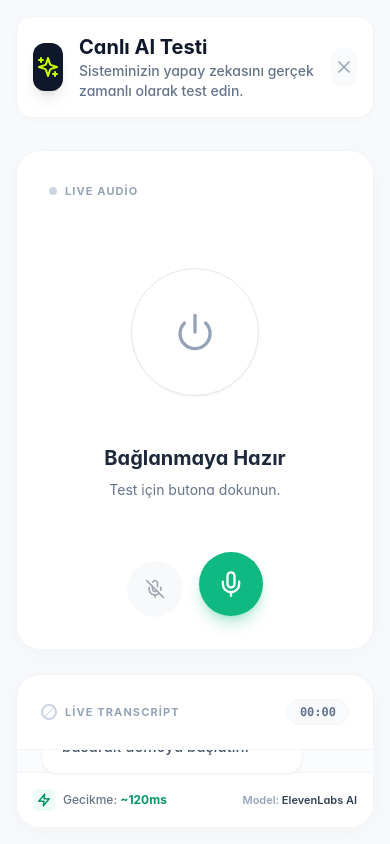
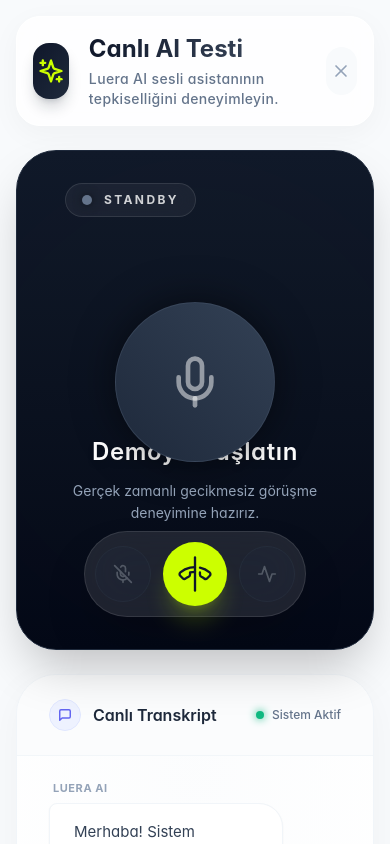
Before and after one commit to furkanulgr/callflow, a React (Vite) app: page /test in a window 390 px wide. Shown: the top 844 px of the page. Built offline with nearby package versions, Linux system fonts and the light colour scheme; no server answers.

Commit message:
feat: Otonom arama butonu ve Native ElevenLabs entegrasyonu eklendi

```diff
--- a/src/pages/LiveTestPage.tsx
+++ b/src/pages/LiveTestPage.tsx
@@ -1,5 +1,5 @@
 import { useState, useEffect, useRef } from "react";
-import { Mic, PhoneOff, MicOff, Sparkles, X, Power } from "lucide-react";
+import { Mic, PhoneOff, MicOff, Sparkles, X, Activity, Volume2 } from "lucide-react";
 import { cn } from "@/utils/cn";
 import { startElevenLabsConversation, ELEVENLABS_AGENT_ID } from "@/utils/elevenlabs";
 
@@ -17,7 +17,7 @@
     const [isCalling, setIsCalling] = useState(false);
     const [isAiSpeaking, setIsAiSpeaking] = useState(false);
     const [messages, setMessages] = useState<Message[]>([
-        { id: -1, speaker: "ai", text: "Merhaba! Sistem bağlantısı hazır. Lütfen bağlan butonuna basarak demoyu başlatın.", time: "00:00" }
+        { id: -1, speaker: "ai", text: "Merhaba! Sistem bağlantısı hazır. Lütfen çağrıyı başlatarak demoya girin.", time: "00:00" }
     ]);
     const scrollRef = useRef<HTMLDivElement>(null);
     const conversationRef = useRef<any>(null);
@@ -115,141 +115,181 @@
     };
 
     return (
-        <div className="min-h-screen bg-[#F8F9FB] flex flex-col font-sans p-4 md:p-8">
+        <div className="min-h-screen bg-[#F8FAFC] flex flex-col font-sans p-4 md:p-6 lg:p-8">
             {/* ── HEADER ── */}
-            <div className="max-w-7xl mx-auto w-full mb-8">
-                <div className="bg-white rounded-2xl p-4 md:p-6 shadow-[0_2px_10px_rgba(0,0,0,0.02)] border border-slate-100 flex items-center justify-between">
-                    <div className="flex items-center gap-4">
-                        <div className="w-12 h-12 rounded-xl bg-[#0F172A] flex items-center justify-center shadow-lg">
-                            <Sparkles className="w-6 h-6 text-[#CCFF00]" />
+            <div className="max-w-[1400px] w-full mx-auto mb-6 lg:mb-8">
+                <div className="bg-white/80 backdrop-blur-xl rounded-3xl p-4 lg:p-6 shadow-[0_8px_30px_rgb(0,0,0,0.04)] border border-white flex items-center justify-between">
+                    <div className="flex items-center gap-5">
+                        <div className="w-14 h-14 rounded-2xl bg-gradient-to-br from-slate-900 to-slate-800 flex items-center justify-center shadow-lg shadow-slate-900/20 relative overflow-hidden">
+                            <div className="absolute inset-0 bg-white/10 opacity-0 hover:opacity-100 transition-opacity" />
+                            <Sparkles className="w-7 h-7 text-[#CCFF00]" />
                         </div>
                         <div>
-                            <h1 className="text-xl font-bold text-slate-900">Canlı AI Testi</h1>
-                            <p className="text-sm text-slate-500 font-medium">Sisteminizin yapay zekasını gerçek zamanlı olarak test edin.</p>
+                            <h1 className="text-2xl font-bold bg-clip-text text-transparent bg-gradient-to-r from-slate-900 to-slate-600">
+                                Canlı AI Testi
+                            </h1>
+                            <p className="text-sm text-slate-500 font-medium tracking-wide mt-1">
+                                Luera AI sesli asistanının tepkiselliğini deneyimleyin.
+                            </p>
                         </div>
                     </div>
-                    {/* Close/Exit Button for the test panel */}
+                    {/* Exit Button */}
                     <button
                         onClick={() => window.location.href = "/"}
-                        className="w-10 h-10 rounded-full bg-slate-50 flex items-center justify-center text-slate-400 hover:text-slate-600 hover:bg-slate-100 transition-colors"
+                        className="group w-12 h-12 rounded-full bg-slate-50 flex items-center justify-center hover:bg-red-50 hover:shadow-inner transition-all duration-300"
                     >
-                        <X className="w-5 h-5" />
+                        <X className="w-5 h-5 text-slate-400 group-hover:text-red-500 transition-colors" />
                     </button>
                 </div>
             </div>
 
             {/* ── MAIN CONTENT (Split Layout) ── */}
-            <div className="max-w-7xl mx-auto w-full flex-1 flex flex-col lg:flex-row gap-6">
+            <div className="max-w-[1400px] mx-auto w-full flex-1 flex flex-col lg:flex-row gap-6 lg:gap-8">
 
-                {/* ── LEFT: AUDIO CONTROLS ── */}
-                <div className="flex-1 bg-white rounded-3xl shadow-[0_4px_20px_rgba(0,0,0,0.03)] border border-slate-100 relative overflow-hidden flex flex-col items-center justify-center p-8 min-h-[500px]">
+                {/* ── LEFT: AUDIO CONTROLS (THE ORB) ── */}
+                <div className="flex-[1.2] lg:flex-[1.5] relative rounded-[2.5rem] bg-gradient-to-b from-slate-900 to-slate-950 shadow-2xl overflow-hidden flex flex-col items-center justify-between p-8 min-h-[500px] lg:min-h-[600px] border border-slate-800">
 
-                    {/* Live Audio Indicator Top Left */}
-                    <div className="absolute top-8 left-8 flex items-center gap-2">
-                        <div className={cn("w-2 h-2 rounded-full", isCalling ? "bg-red-500 animate-pulse" : "bg-slate-300")} />
-                        <span className="text-[11px] font-bold tracking-widest text-slate-400 uppercase">
-                            LIVE AUDİO
+                    {/* Background Ambient Glow */}
+                    <div className={cn(
+                        "absolute inset-0 opacity-20 transition-opacity duration-1000",
+                        isCalling && isAiSpeaking ? "opacity-40" : ""
+                    )}>
+                        <div className="absolute top-1/2 left-1/2 -translate-x-1/2 -translate-y-1/2 w-[800px] h-[800px] bg-[#CCFF00] rounded-full blur-[160px] opacity-10" />
+                    </div>
+
+                    {/* Top Status Bar */}
+                    <div className="w-full flex justify-between items-center relative z-10 px-4">
+                        <div className="flex items-center gap-3 bg-white/5 backdrop-blur-md px-4 py-2 rounded-full border border-white/10">
+                            <div className={cn("w-2.5 h-2.5 rounded-full shadow-[0_0_10px_rgba(0,0,0,0.5)]", isCalling ? "bg-red-500 animate-pulse shadow-red-500/50" : "bg-slate-500")} />
+                            <span className="text-xs font-bold tracking-[0.2em] text-white/80 uppercase">
+                                {isCalling ? "LIVE AUDIO" : "STANDBY"}
                             </span>
                         </div>
+                        {isCalling && (
+                            <div className="flex items-center gap-2 bg-white/5 backdrop-blur-md px-4 py-2 rounded-full border border-white/10 text-white/80">
+                                <Volume2 className="w-4 h-4 text-[#CCFF00]" />
+                                <span className="font-mono text-sm tracking-wider font-semibold">{formatTime(duration)}</span>
+                            </div>
+                        )}
+                    </div>
 
-                    {/* Central Orb / Microphone Area */}
-                    <div className="relative mt-12 mb-20 flex flex-col items-center">
-                        {status === "ready" || status === "ended" ? (
-                             <button
-                                onClick={toggleCall}
-                                className="group relative w-32 h-32 rounded-full border border-slate-200 flex items-center justify-center bg-white shadow-sm hover:shadow-xl hover:border-slate-300 transition-all duration-300"
-                            >
-                                <Power className="w-10 h-10 text-slate-400 group-hover:text-emerald-500 transition-colors" />
-                            </button>
-                        ) : (
-                            <div className="relative w-48 h-48 flex items-center justify-center">
-                                {/* Soundwaves when speaking */}
+                    {/* Central Orb Display */}
+                    <div className="relative flex-1 flex flex-col items-center justify-center w-full z-10 mt-8 mb-4">
+                        <div className="relative w-64 h-64 flex items-center justify-center">
+
+                            {/* Animated Rings for AI Speaking */}
                             {isCalling && (
                                 <>
-                                        <div className={cn("absolute inset-0 rounded-full border border-[#CCFF00]/30 transition-all duration-1000", isAiSpeaking ? "scale-[1.8] opacity-0 animate-[ping_2s_cubic-bezier(0,0,0.2,1)_infinite]" : "scale-100 opacity-20")} />
-                                        <div className={cn("absolute inset-0 rounded-full border border-[#CCFF00]/50 transition-all duration-700 delay-150", isAiSpeaking ? "scale-[1.4] opacity-0 animate-[ping_1.5s_cubic-bezier(0,0,0.2,1)_infinite]" : "scale-100 opacity-20")} />
+                                    <div className={cn("absolute inset-0 rounded-full border-2 transition-all duration-1000 ease-out", isAiSpeaking ? "border-[#CCFF00]/40 scale-[1.8] opacity-0" : "border-slate-700/50 scale-100 opacity-20")} />
+                                    <div className={cn("absolute inset-0 rounded-full border-2 transition-all duration-1000 ease-out delay-150", isAiSpeaking ? "border-[#CCFF00]/30 scale-[1.5] opacity-0" : "border-slate-700/50 scale-100 opacity-20")} />
+                                    <div className={cn("absolute inset-0 rounded-full border-2 transition-all duration-1000 ease-out delay-300", isAiSpeaking ? "border-[#CCFF00]/20 scale-[1.2] opacity-0" : "border-slate-700/50 scale-100 opacity-20")} />
                                 </>
                             )}
 
-                                {/* Inner Core */}
+                            {/* Inner AI Core */}
                             <div className={cn(
-                                    "relative z-10 w-32 h-32 rounded-full bg-[#0F172A] flex items-center justify-center shadow-2xl transition-transform duration-500",
+                                "relative z-10 w-40 h-40 rounded-full flex items-center justify-center transition-all duration-700 ease-[cubic-bezier(0.23,1,0.32,1)]",
                                 status === "connecting" && "animate-pulse",
-                                    isAiSpeaking && "scale-110 shadow-[0_0_40px_rgba(204,255,0,0.3)]"
+                                isAiSpeaking
+                                    ? "bg-gradient-to-tr from-[#99cc00] to-[#e6ff66] shadow-[0_0_80px_rgba(204,255,0,0.4)] scale-110"
+                                    : "bg-gradient-to-tr from-slate-800 to-slate-700 shadow-[0_0_40px_rgba(0,0,0,0.5)] border border-slate-600/50 scale-100 hover:scale-105"
                             )}>
-                                    <Mic className={cn(
-                                        "w-10 h-10 transition-colors",
-                                        isAiSpeaking ? "text-[#CCFF00]" : "text-white/80"
+                                {isCalling ? (
+                                    <Activity className={cn(
+                                        "w-14 h-14 transition-colors duration-500",
+                                        isAiSpeaking ? "text-slate-900" : "text-white/40"
+                                    )} />
+                                ) : (
+                                    <Mic className="w-14 h-14 text-white/50" />
                                 )}
-                                    />
                             </div>
                         </div>
-                        )}
 
-                        <div className="text-center mt-12">
-                            <h2 className="text-xl font-bold text-slate-800 mb-2">
-                                {status === "ready" ? "Bağlanmaya Hazır" : status === "connecting" ? "Bağlanıyor..." : status === "talking" ? (isAiSpeaking ? "Yapay Zeka Konuşuyor..." : "Dinleniyor...") : "Çağrı Sonlandı"}
+                        {/* Status Text under Orb */}
+                        <div className="absolute bottom-[-10px] text-center w-full">
+                            <h2 className="text-2xl font-semibold text-white tracking-wide mb-3 drop-shadow-md">
+                                {status === "ready" || status === "ended"
+                                    ? "Demoyu Başlatın"
+                                    : status === "connecting"
+                                        ? "Bağlantı Kuruluyor..."
+                                        : (isAiSpeaking ? "Yapay Zeka Konuşuyor" : "Sizi Dinliyor...")}
                             </h2>
-                            <p className="text-sm text-slate-500 max-w-xs mx-auto">
-                                {status === "ready" ? "Test için butona dokunun." : "Konuşarak yapay zeka ile etkileşime geçebilirsiniz."}
+                            <p className="text-slate-400 text-sm max-w-[250px] mx-auto leading-relaxed">
+                                {status === "ready" || status === "ended"
+                                    ? "Gerçek zamanlı gecikmesiz görüşme deneyimine hazırız."
+                                    : "Normal bir telefon görüşmesi yapar gibi konuşabilirsiniz."}
                             </p>
                         </div>
                     </div>
 
-                    {/* Bottom Controls */}
-                    <div className="absolute bottom-8 left-1/2 -translate-x-1/2 flex items-center gap-4">
+                    {/* Bottom Control Dock */}
+                    <div className="relative z-10 bg-white/10 backdrop-blur-xl p-2.5 rounded-full border border-white/10 shadow-2xl flex items-center gap-3 w-max">
                         <button
                             disabled={!isCalling}
-                            className="w-14 h-14 rounded-full bg-slate-100 flex items-center justify-center text-slate-600 hover:bg-slate-200 transition-colors disabled:opacity-50"
+                            className="w-14 h-14 rounded-full bg-slate-800/80 flex items-center justify-center text-slate-300 hover:bg-slate-700 transition-colors disabled:opacity-30 disabled:cursor-not-allowed border border-slate-700"
+                            title="Mikrofonu Kapat"
                         >
                             <MicOff className="w-5 h-5" />
                         </button>
+
                         <button
                             onClick={toggleCall}
                             className={cn(
-                                "w-16 h-16 rounded-full flex items-center justify-center text-white shadow-lg shadow-red-500/30 hover:scale-105 transition-all text-xl mt-[-10px]",
-                                isCalling || status === "connecting" ? "bg-red-500" : "bg-emerald-500 shadow-emerald-500/30"
+                                "w-16 h-16 rounded-full flex items-center justify-center text-white shadow-xl transition-all duration-300 transform hover:scale-105 active:scale-95",
+                                isCalling || status === "connecting"
+                                    ? "bg-red-500 shadow-red-500/40 hover:bg-red-600"
+                                    : "bg-[#CCFF00] text-slate-900 shadow-[#CCFF00]/20 hover:bg-[#b0df00] border-2 border-[#CCFF00]/50"
                             )}
                         >
-                            {isCalling || status === "connecting" ? <PhoneOff className="w-6 h-6" /> : <Mic className="w-7 h-7" />}
+                            {isCalling || status === "connecting" ? <PhoneOff className="w-7 h-7" /> : <PhoneOff className="w-7 h-7 rotate-[135deg]" />}
+                        </button>
+
+                        <button
+                            disabled={!isCalling}
+                            className="w-14 h-14 rounded-full bg-slate-800/80 flex items-center justify-center text-slate-300 hover:bg-slate-700 transition-colors disabled:opacity-30 disabled:cursor-not-allowed border border-slate-700"
+                            title="Ayarlar"
+                        >
+                            <Activity className="w-5 h-5" />
                         </button>
                     </div>
-
                 </div>
 
-                {/* ── RIGHT: TRANSCRIPT ── */}
-                <div className="flex-1 lg:max-w-md xl:max-w-lg bg-white rounded-3xl shadow-[0_4px_20px_rgba(0,0,0,0.03)] border border-slate-100 flex flex-col overflow-hidden">
+                {/* ── RIGHT: TRANSCRIPT LAYER ── */}
+                <div className="flex-1 flex flex-col bg-white rounded-[2.5rem] shadow-[0_10px_40px_rgba(0,0,0,0.04)] border border-slate-100 overflow-hidden min-h-[500px] lg:min-h-[600px]">
 
                     {/* Transcript Header */}
-                    <div className="p-6 border-b border-slate-100 flex items-center justify-between">
-                        <div className="flex items-center gap-2 text-slate-400">
-                            <span className="w-4 h-4 rounded-sm border-2 border-slate-300 flex items-center justify-center overflow-hidden">
-                                <div className="w-full h-px bg-slate-300 transform -rotate-45" />
-                            </span>
-                            <span className="text-[11px] font-bold tracking-widest uppercase">LİVE TRANSCRİPT</span>
+                    <div className="px-8 py-6 border-b border-slate-100/80 bg-slate-50/50 flex items-center justify-between">
+                        <div className="flex items-center gap-3">
+                            <div className="w-8 h-8 rounded-full bg-indigo-50 border border-indigo-100 flex items-center justify-center text-indigo-500">
+                                <svg width="14" height="14" viewBox="0 0 24 24" fill="none" stroke="currentColor" strokeWidth="2.5" strokeLinecap="round" strokeLinejoin="round"><path d="M21 15a2 2 0 0 1-2 2H7l-4 4V5a2 2 0 0 1 2-2h14a2 2 0 0 1 2 2z"/></svg>
                             </div>
-                        <div className="px-3 py-1 bg-slate-50 rounded-full font-mono text-xs font-semibold text-slate-500 border border-slate-100">
-                            {formatTime(duration)}
+                            <span className="font-semibold text-slate-800">Canlı Transkript</span>
+                        </div>
+                        <div className="flex items-center gap-2">
+                             <div className="w-2 h-2 rounded-full bg-emerald-500 shadow-[0_0_8px_theme(colors.emerald.500)]" />
+                             <span className="text-xs font-medium text-slate-500">Sistem Aktif</span>
                         </div>
                     </div>
 
                     {/* Transcript Body */}
-                    <div className="flex-1 bg-slate-50/50 relative">
-                        <div ref={scrollRef} className="absolute inset-0 overflow-y-auto p-6 space-y-6">
+                    <div className="flex-1 relative bg-[radial-gradient(ellipse_at_top,_var(--tw-gradient-stops))] from-slate-50/50 to-white">
+                        <div ref={scrollRef} className="absolute inset-0 overflow-y-auto px-8 py-6 space-y-6 custom-scrollbar">
                             {messages.map((msg, idx) => {
                                 const isAI = msg.speaker === "ai";
                                 return (
-                                    <div key={idx} className={cn("flex flex-col w-full animate-in fade-in slide-in-from-bottom-2", isAI ? "items-start" : "items-end")}>
-                                        <span className="text-[10px] font-bold tracking-wider text-slate-400 mb-2 uppercase ml-1 mr-1">
+                                    <div key={idx} className={cn("flex w-full animate-in fade-in slide-in-from-bottom-2", isAI ? "justify-start" : "justify-end")}>
+                                        <div className={cn("flex flex-col max-w-[80%]", isAI ? "items-start" : "items-end")}>
+                                            <span className="text-[11px] font-bold tracking-wider text-slate-400 mb-1.5 uppercase ml-1 mr-1">
                                                 {isAI ? "LUERA AI" : "SİZ"}
                                             </span>
                                             <div className={cn(
-                                            "relative px-5 py-3.5 max-w-[85%] text-[15px] shadow-sm",
+                                                "relative px-6 py-4 text-[15px] shadow-sm",
                                                 isAI
-                                                ? "bg-white text-slate-700/90 rounded-2xl rounded-tl-sm border border-slate-100 leading-relaxed font-medium"
-                                                : "bg-[#0F172A] text-white rounded-2xl rounded-tr-sm leading-relaxed"
+                                                    ? "bg-white text-slate-700 border border-slate-100 rounded-3xl rounded-tl-sm leading-relaxed"
+                                                    : "bg-gradient-to-br from-slate-900 to-slate-800 text-white rounded-3xl rounded-tr-sm leading-relaxed"
                                             )}>
                                                 {msg.text}
+                                            </div>
                                         </div>
                                     </div>
                                 );
@@ -257,30 +297,52 @@
 
                             {/* Typing Indicator */}
                             {isCalling && isAiSpeaking && (
-                                <div className="flex flex-col items-start pt-2">
-                                    <span className="text-[10px] font-bold tracking-wider text-[#CCFF00] mb-2 uppercase flex items-center gap-1.5">
-                                        <div className="w-1.5 h-1.5 bg-[#CCFF00] rounded-full animate-pulse" />
-                                        LUERA AI YAZIYOR / KONUŞUYOR...
+                                <div className="flex justify-start w-full animate-in fade-in">
+                                    <div className="flex flex-col items-start max-w-[80%]">
+                                        <span className="text-[11px] font-bold tracking-wider text-[#CCFF00] mb-1.5 uppercase ml-1">
+                                            LUERA AI YANIT VERİYOR...
                                         </span>
+                                        <div className="bg-white px-6 py-5 rounded-3xl rounded-tl-sm border border-[#CCFF00]/30 shadow-sm flex items-center gap-2">
+                                            <div className="w-2 h-2 rounded-full bg-[#CCFF00] animate-bounce" style={{ animationDelay: "0ms" }} />
+                                            <div className="w-2 h-2 rounded-full bg-[#CCFF00] animate-bounce" style={{ animationDelay: "150ms" }} />
+                                            <div className="w-2 h-2 rounded-full bg-[#CCFF00] animate-bounce" style={{ animationDelay: "300ms" }} />
+                                        </div>
+                                    </div>
                                 </div>
                             )}
                         </div>
                     </div>
 
-                    {/* Transcript Footer Info */}
-                    <div className="p-4 border-t border-slate-100 bg-white flex items-center justify-between">
-                        <div className="flex items-center gap-2 text-xs font-medium text-slate-500">
-                             <div className="flex items-center justify-center p-1 bg-emerald-50 rounded text-emerald-600">
-                                 <svg width="14" height="14" viewBox="0 0 24 24" fill="none" stroke="currentColor" strokeWidth="2.5" strokeLinecap="round" strokeLinejoin="round"><path d="M13 2L3 14h9l-1 8 10-12h-9l1-8z"/></svg>
+                    {/* Transcript Footer Logs/Stats */}
+                    <div className="px-8 py-5 border-t border-slate-100 bg-slate-50/50 flex items-center justify-between">
+                        <div className="flex items-center gap-3 text-xs font-medium text-slate-500">
+                             <div className="flex items-center justify-center p-1.5 bg-emerald-100/50 rounded-md text-emerald-600 border border-emerald-100">
+                                 <Activity className="w-3.5 h-3.5" />
                              </div>
-                             <span>Gecikme: <span className="text-emerald-600 font-bold">~120ms</span></span> {/* Hardcoded for demo/looks */}
+                             <span>Gecikme (Latency): <span className="text-emerald-600 font-bold ml-1">~120ms</span></span>
                         </div>
-                        <div className="text-[11px] font-semibold text-slate-400">
-                            Model: <span className="text-slate-700">ElevenLabs AI</span>
+                        <div className="flex gap-4">
+                            <div className="text-[11px] font-medium text-slate-400 flex items-center gap-1.5">
+                                <span className="w-1.5 h-1.5 rounded-full bg-slate-300"></span> ElevenLabs AI
                             </div>
                         </div>
                     </div>
                 </div>
             </div>
+
+            {/* Global override for custom scrollbar in this specific page context if needed */}
+            <style>{`
+                .custom-scrollbar::-webkit-scrollbar {
+                    width: 6px;
+                }
+                .custom-scrollbar::-webkit-scrollbar-track {
+                    background: transparent;
+                }
+                .custom-scrollbar::-webkit-scrollbar-thumb {
+                    background-color: #cbd5e1;
+                    border-radius: 20px;
+                }
+            `}</style>
+        </div>
     );
 };
--- a/src/utils/elevenlabs.ts
+++ b/src/utils/elevenlabs.ts
@@ -1,6 +1,6 @@
 import { Conversation } from '@elevenlabs/client';
 
-export const ELEVENLABS_AGENT_ID = (import.meta.env && import.meta.env.VITE_ELEVENLABS_AGENT_ID) || "agent_0901km8tck8ze888xk7mhm5shsej";
+export const ELEVENLABS_AGENT_ID = (import.meta.env && import.meta.env.VITE_ELEVENLABS_AGENT_ID) || "agent_2201kn09ms06fykt6mmdsythacwh";
 
 export interface ConversationCallbacks {
     onConnect?: () => void;
```
Also changed, not shown: src/pages/DashboardPage.tsx (+71 -29 lines). Lines whose indentation alone changed are shown as unchanged.
